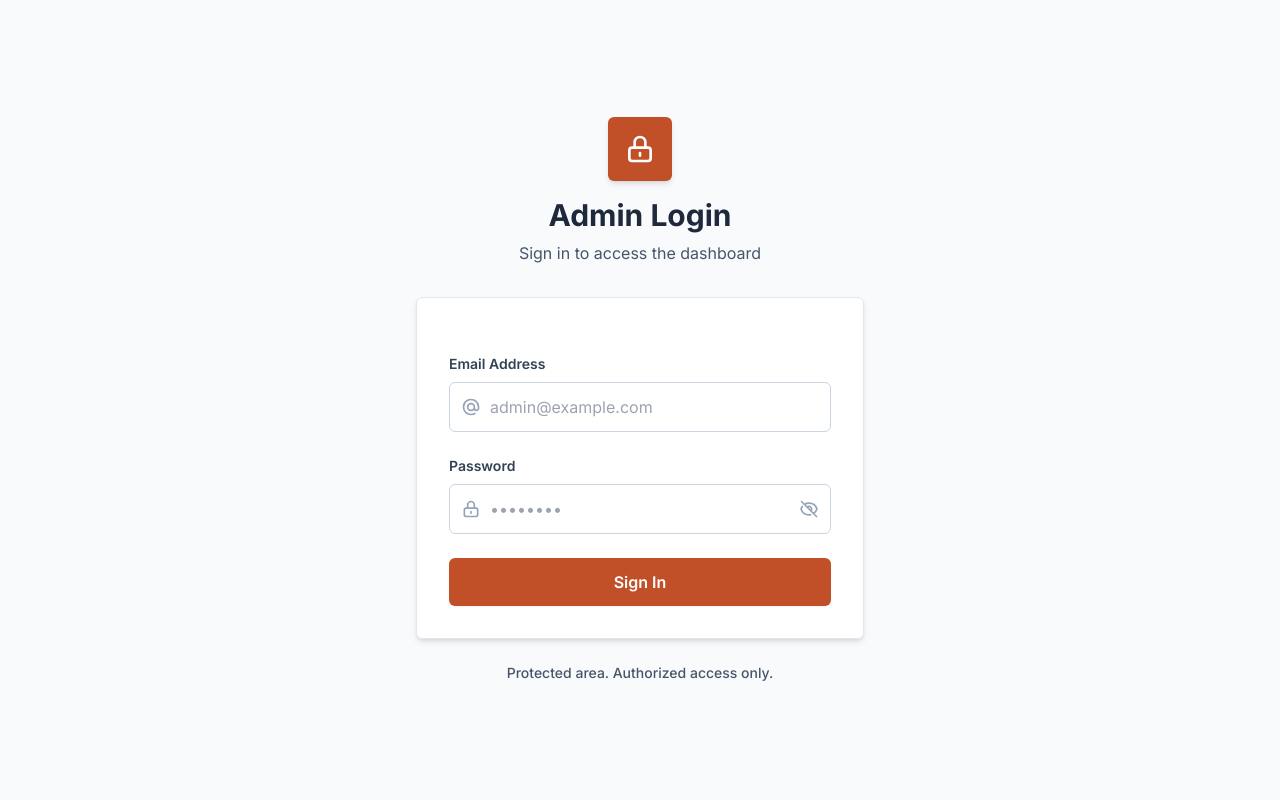
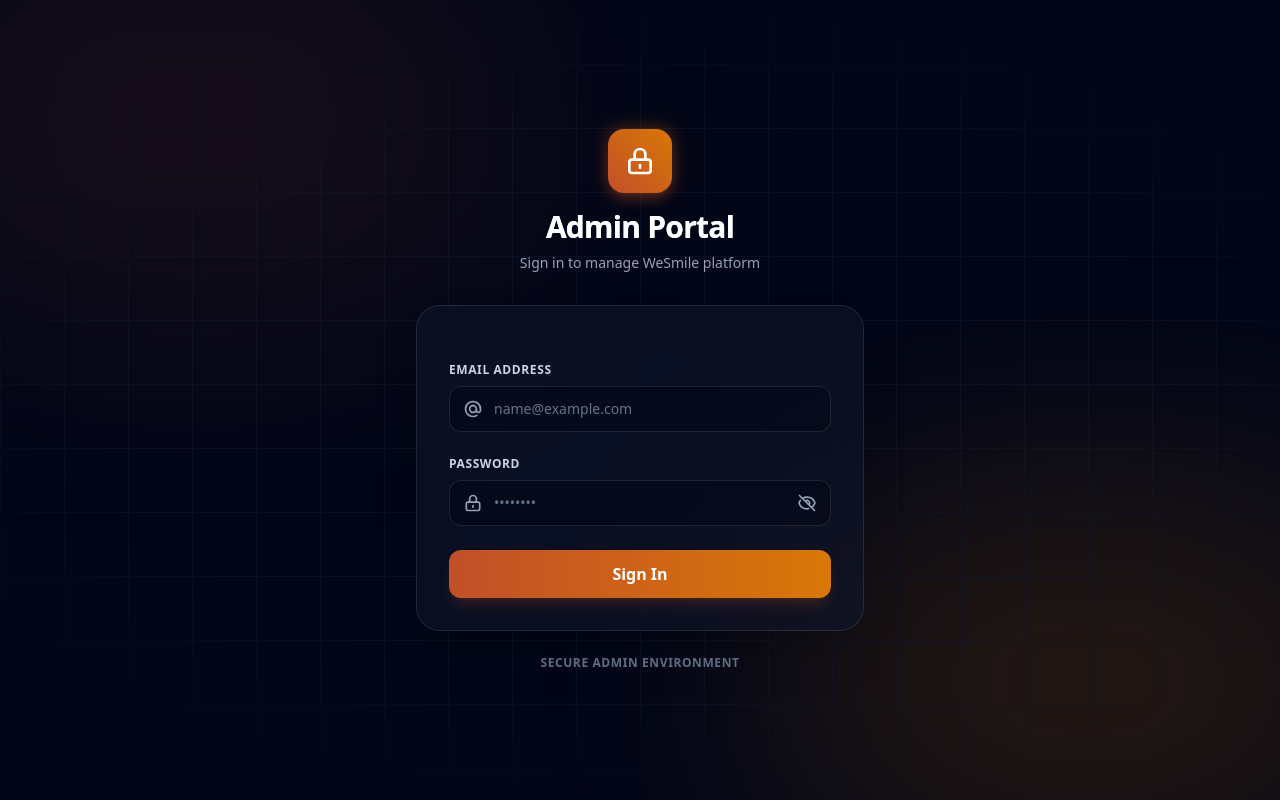
Before and after one commit to manas2297/wesimile, a Vue app: page /admin/login in a window 1280 px wide. Built offline with nearby package versions, Linux system fonts and the light colour scheme; no server answers.

Commit message:
style: modernize admin login page with premium dark glassmorphism design

```diff
--- a/src/views/AdminLogin.vue
+++ b/src/views/AdminLogin.vue
@@ -1,19 +1,30 @@
 <template>
-  <div class="min-h-screen bg-slate-50 flex items-center justify-center px-4 py-12">
-    <div class="max-w-md w-full">
+  <div class="relative min-h-screen bg-slate-950 flex items-center justify-center px-4 py-12 overflow-hidden font-sans">
+    <!-- Decorative background elements -->
+    <div class="absolute top-[-10%] left-[-10%] w-[50%] h-[50%] rounded-full bg-primary/10 blur-[120px] pointer-events-none"></div>
+    <div class="absolute bottom-[-10%] right-[-10%] w-[50%] h-[50%] rounded-full bg-secondary/15 blur-[120px] pointer-events-none"></div>
+
+    <!-- Abstract grid overlay for texture -->
+    <div class="absolute inset-0 bg-[linear-gradient(to_right,#0f172a_1px,transparent_1px),linear-gradient(to_bottom,#0f172a_1px,transparent_1px)] bg-[size:4rem_4rem] [mask-image:radial-gradient(ellipse_60%_50%_at_50%_50%,#000_70%,transparent_100%)] opacity-60 pointer-events-none"></div>
+
+    <div class="max-w-md w-full relative z-10">
       <!-- Logo/Header -->
       <div class="text-center mb-8">
-        <div class="inline-flex items-center justify-center w-16 h-16 bg-primary rounded-md mb-4 shadow-md">
-          <svg class="w-8 h-8 text-white" fill="none" stroke="currentColor" viewBox="0 0 24 24">
+        <div class="inline-flex items-center justify-center w-16 h-16 rounded-2xl bg-gradient-to-tr from-primary to-secondary mb-4 shadow-lg shadow-primary/20 relative group">
+          <!-- Animated ring -->
+          <div class="absolute -inset-0.5 bg-gradient-to-tr from-primary to-secondary rounded-2xl blur opacity-30 group-hover:opacity-60 transition duration-500"></div>
+          <svg class="w-8 h-8 text-white relative z-10" fill="none" stroke="currentColor" viewBox="0 0 24 24">
             <path stroke-linecap="round" stroke-linejoin="round" stroke-width="2" d="M12 15v2m-6 4h12a2 2 0 002-2v-6a2 2 0 00-2-2H6a2 2 0 00-2 2v6a2 2 0 002 2zm10-10V7a4 4 0 00-8 0v4h8z" />
           </svg>
         </div>
-        <h1 class="text-3xl font-bold text-slate-800 mb-2">Admin Login</h1>
-        <p class="text-slate-600">Sign in to access the dashboard</p>
+        <h1 class="text-3xl font-extrabold tracking-tight text-white mb-2 bg-clip-text bg-gradient-to-r from-white via-slate-200 to-slate-400">
+          Admin Portal
+        </h1>
+        <p class="text-slate-400 text-sm font-medium">Sign in to manage WeSmile platform</p>
       </div>
 
-      <!-- Login Card -->
-      <div class="bg-white rounded-md shadow-md p-8 border border-slate-200">
+      <!-- Login Card (Glassmorphism) -->
+      <div class="backdrop-blur-xl bg-slate-900/60 rounded-3xl p-8 border border-white/10 shadow-2xl relative">
         <form @submit.prevent="handleLogin" class="space-y-6">
           <!-- Honeypot: hidden from real users, bots will fill this -->
           <input
@@ -25,14 +36,15 @@
             aria-hidden="true"
             style="position:absolute;left:-9999px;width:1px;height:1px;opacity:0;pointer-events:none;"
           />
+
           <!-- Email Field -->
-          <div>
-            <label for="email" class="block text-sm font-semibold text-slate-700 mb-2">
+          <div class="space-y-2">
+            <label for="email" class="block text-xs font-semibold text-slate-300 uppercase tracking-wider">
               Email Address
             </label>
-            <div class="relative">
-              <div class="absolute inset-y-0 left-0 pl-3 flex items-center pointer-events-none">
-                <svg class="h-5 w-5 text-slate-400" fill="none" stroke="currentColor" viewBox="0 0 24 24">
+            <div class="relative group">
+              <div class="absolute inset-y-0 left-0 pl-3.5 flex items-center pointer-events-none">
+                <svg class="h-5 w-5 text-slate-400 group-focus-within:text-secondary transition-colors" fill="none" stroke="currentColor" viewBox="0 0 24 24">
                   <path stroke-linecap="round" stroke-linejoin="round" stroke-width="2" d="M16 12a4 4 0 10-8 0 4 4 0 008 0zm0 0v1.5a2.5 2.5 0 005 0V12a9 9 0 10-9 9m4.5-1.206a8.959 8.959 0 01-4.5 1.207" />
                 </svg>
               </div>
@@ -42,20 +54,20 @@
                 type="email"
                 required
                 autocomplete="email"
-                class="block w-full pl-10 pr-3 py-3 border border-slate-300 rounded-md focus:ring-2 focus:ring-secondary focus:border-transparent transition-all text-slate-800"
-                placeholder="admin@example.com"
+                class="block w-full pl-11 pr-4 py-3 bg-slate-950/50 border border-white/10 rounded-xl focus:outline-none focus:ring-2 focus:ring-secondary/50 focus:border-secondary transition-all text-white placeholder-slate-500 text-sm"
+                placeholder="name@example.com"
               />
             </div>
           </div>
 
           <!-- Password Field -->
-          <div>
-            <label for="password" class="block text-sm font-semibold text-slate-700 mb-2">
+          <div class="space-y-2">
+            <label for="password" class="block text-xs font-semibold text-slate-300 uppercase tracking-wider">
               Password
             </label>
-            <div class="relative">
-              <div class="absolute inset-y-0 left-0 pl-3 flex items-center pointer-events-none">
-                <svg class="h-5 w-5 text-slate-400" fill="none" stroke="currentColor" viewBox="0 0 24 24">
+            <div class="relative group">
+              <div class="absolute inset-y-0 left-0 pl-3.5 flex items-center pointer-events-none">
+                <svg class="h-5 w-5 text-slate-400 group-focus-within:text-secondary transition-colors" fill="none" stroke="currentColor" viewBox="0 0 24 24">
                   <path stroke-linecap="round" stroke-linejoin="round" stroke-width="2" d="M12 15v2m-6 4h12a2 2 0 002-2v-6a2 2 0 00-2-2H6a2 2 0 00-2 2v6a2 2 0 002 2zm10-10V7a4 4 0 00-8 0v4h8z" />
                 </svg>
               </div>
@@ -65,13 +77,13 @@
                 :type="showPassword ? 'text' : 'password'"
                 required
                 autocomplete="current-password"
-                class="block w-full pl-10 pr-10 py-3 border border-slate-300 rounded-md focus:ring-2 focus:ring-secondary focus:border-transparent transition-all text-slate-800"
+                class="block w-full pl-11 pr-11 py-3 bg-slate-950/50 border border-white/10 rounded-xl focus:outline-none focus:ring-2 focus:ring-secondary/50 focus:border-secondary transition-all text-white placeholder-slate-500 text-sm"
                 placeholder="••••••••"
               />
               <button
                 type="button"
                 @click="showPassword = !showPassword"
-                class="absolute inset-y-0 right-0 pr-3 flex items-center text-slate-400 hover:text-slate-600 transition-colors cursor-pointer"
+                class="absolute inset-y-0 right-0 pr-3.5 flex items-center text-slate-400 hover:text-white transition-colors cursor-pointer"
               >
                 <svg v-if="showPassword" class="h-5 w-5" fill="none" stroke="currentColor" viewBox="0 0 24 24">
                   <path stroke-linecap="round" stroke-linejoin="round" stroke-width="2" d="M15 12a3 3 0 11-6 0 3 3 0 016 0z" />
@@ -85,33 +97,33 @@
           </div>
 
           <!-- Error Message -->
-          <div v-if="displayError" class="bg-red-50 border border-red-200 text-red-700 px-4 py-3 rounded-md flex items-start">
-            <svg class="h-5 w-5 text-red-500 mr-2 flex-shrink-0 mt-0.5" fill="currentColor" viewBox="0 0 20 20">
+          <div v-if="displayError" class="bg-red-500/10 border border-red-500/20 text-red-200 px-4 py-3 rounded-xl flex items-start animate-shake">
+            <svg class="h-5 w-5 text-red-400 mr-2 flex-shrink-0 mt-0.5" fill="currentColor" viewBox="0 0 20 20">
               <path fill-rule="evenodd" d="M10 18a8 8 0 100-16 8 8 0 000 16zM8.707 7.293a1 1 0 00-1.414 1.414L8.586 10l-1.293 1.293a1 1 0 101.414 1.414L10 11.414l1.293 1.293a1 1 0 001.414-1.414L11.414 10l1.293-1.293a1 1 0 00-1.414-1.414L10 8.586 8.707 7.293z" clip-rule="evenodd" />
             </svg>
-            <span class="text-sm">{{ displayError }}</span>
+            <span class="text-xs font-medium">{{ displayError }}</span>
           </div>
 
           <!-- Submit Button -->
           <button
             type="submit"
             :disabled="loading"
-            class="w-full bg-primary text-white py-3 px-4 rounded-md font-semibold hover:bg-primary-dark focus:outline-none focus:ring-2 focus:ring-offset-2 focus:ring-secondary transition-all disabled:opacity-50 disabled:cursor-not-allowed shadow-sm hover:shadow-md"
+            class="w-full bg-gradient-to-r from-primary to-secondary text-white py-3 px-4 rounded-xl font-semibold hover:opacity-90 focus:outline-none focus:ring-2 focus:ring-offset-2 focus:ring-offset-slate-900 focus:ring-secondary transition-all disabled:opacity-50 disabled:cursor-not-allowed shadow-lg shadow-primary/20 hover:shadow-primary/30 active:scale-[0.98]"
           >
             <span v-if="loading" class="flex items-center justify-center">
               <svg class="animate-spin -ml-1 mr-3 h-5 w-5 text-white" fill="none" viewBox="0 0 24 24">
                 <circle class="opacity-25" cx="12" cy="12" r="10" stroke="currentColor" stroke-width="4"></circle>
                 <path class="opacity-75" fill="currentColor" d="M4 12a8 8 0 018-8V0C5.373 0 0 5.373 0 12h4zm2 5.291A7.962 7.962 0 014 12H0c0 3.042 1.135 5.824 3 7.938l3-2.647z"></path>
               </svg>
-              Signing in...
+              Authenticating...
             </span>
             <span v-else>Sign In</span>
           </button>
         </form>
       </div>
 
-      <p class="text-center text-sm text-slate-600 mt-6 font-medium">
-        Protected area. Authorized access only.
+      <p class="text-center text-xs text-slate-500 mt-6 font-semibold tracking-wider uppercase">
+        Secure Admin Environment
       </p>
     </div>
   </div>
```
